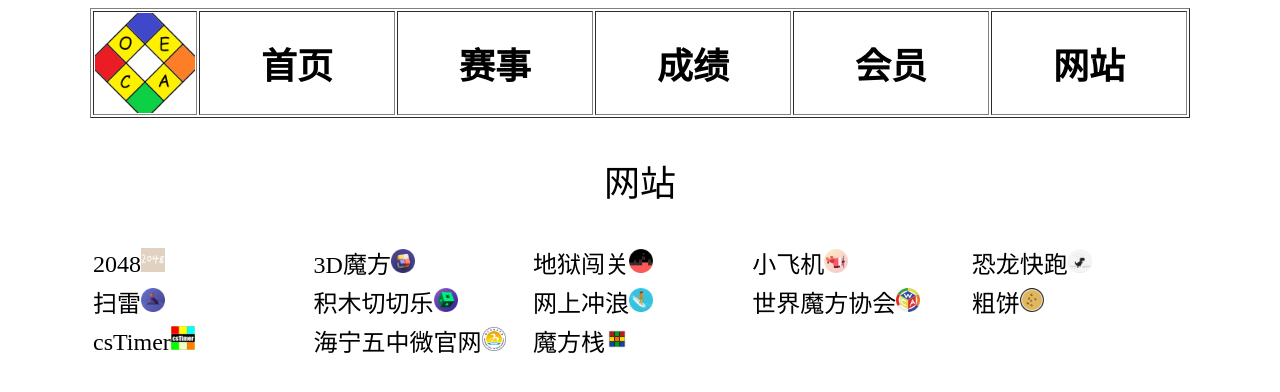
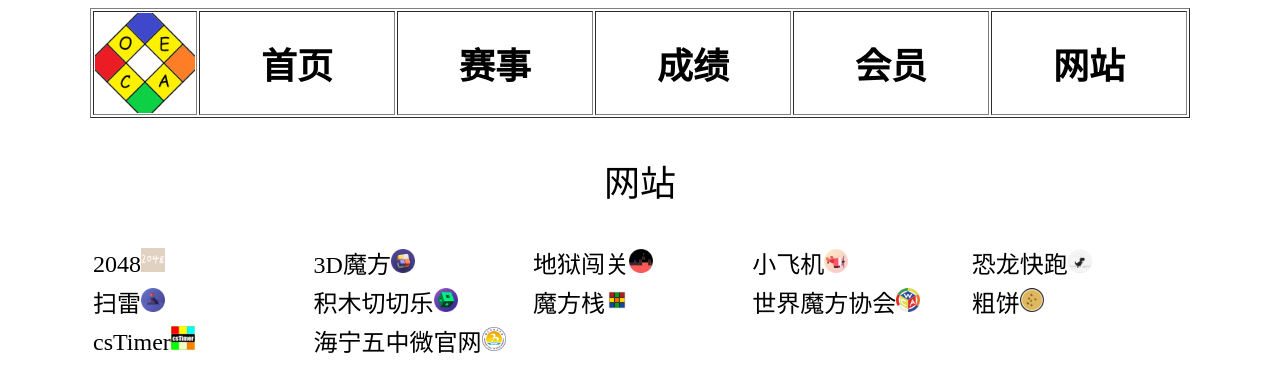
Before and after one commit to Qkz2011/OECA, a plain HTML site: page wangzhan.html in a window 1280 px wide. Drawn offline with Linux system fonts and the light colour scheme.

Commit message:
Update wangzhan.html

```diff
--- a/wangzhan.html
+++ b/wangzhan.html
@@ -3,7 +3,7 @@
 <head>
 <meta http-equiv="Content-Type" content="text/html; charset=utf-8" />
 <title>网站</title>
-	<link rel="icon" href="Picture/OECA Logo.png">
+<link rel="icon" href="Picture/OECA Logo.png">
 <style type="text/css">
 <!--
 a:link {
@@ -41,7 +41,7 @@ a:active {
 		<td width="200" height="100"><div align="center" class="STYLE2"><a href="huiyuan.html">会员</a></div></td>
 		<td width="200" height="100"><div align="center" class="STYLE2"><a href="wangzhan.html">网站</a></div></td>
 	  </tr>
-	</table>
+</table>
     <p align="center" class="STYLE3">网站</p>
     <table width="1100" border="0" align="center">
       <tr>
@@ -54,14 +54,14 @@ a:active {
       <tr>
         <td class="STYLE4"><a href="wangzhan/扫雷/index.html">扫雷<img src="wangzhan/扫雷/ico.png" width="24" height="24" /></a></td>
         <td class="STYLE4"><a href="wangzhan/积木切切乐/index.html">积木切切乐<img src="wangzhan/积木切切乐/ico.png" width="24" height="24" /></a></td>
-        <td class="STYLE4"><a href="wangzhan/网上冲浪/index.html">网上冲浪<img src="wangzhan/网上冲浪/ico.png" width="24" height="24" /></a></td>
+        <td class="STYLE4"><a href="wangzhan/网上冲浪/index.html"><a href="wangzhan/魔方栈/dist/index.html">魔方栈<em><img src="wangzhan/魔方栈/dist/icon.png" width="24" height="24" /></em></a></a></td>
         <td class="STYLE4"><a href="https://www.worldcubeassociation.org/">世界魔方协会<img src="Picture/WCA Logo .png" width="24" height="24" /></a></td>
         <td class="STYLE4"><a href="https://cubing.com/">粗饼<img src="Picture/Cubing Logo.png" width="24" height="24" /></a></td>
       </tr>
       <tr>
         <td class="STYLE4"><a href="https://cstimer.net/">csTimer<img src="Picture/csTimer Logo.png" width="24" height="24" /></a></td>
         <td class="STYLE4"><a href="https://wgw.weixiao100.com.cn/custom/wgw/index?schoolCode=33048131Qcv0o7j&amp;preview=0">海宁五中微官网<img src="Picture/HaiNingWuZhong Logo.png" width="24" height="24" /></a></td>
-        <td class="STYLE4"><a href="wangzhan/魔方栈/dist/index.html">魔方栈<em><img src="wangzhan/魔方栈/dist/icon.png" width="24" height="24" /></em></a></td>
+        <td class="STYLE4">&nbsp;</td>
         <td class="STYLE4">&nbsp;</td>
         <td class="STYLE4">&nbsp;</td>
       </tr>
```
